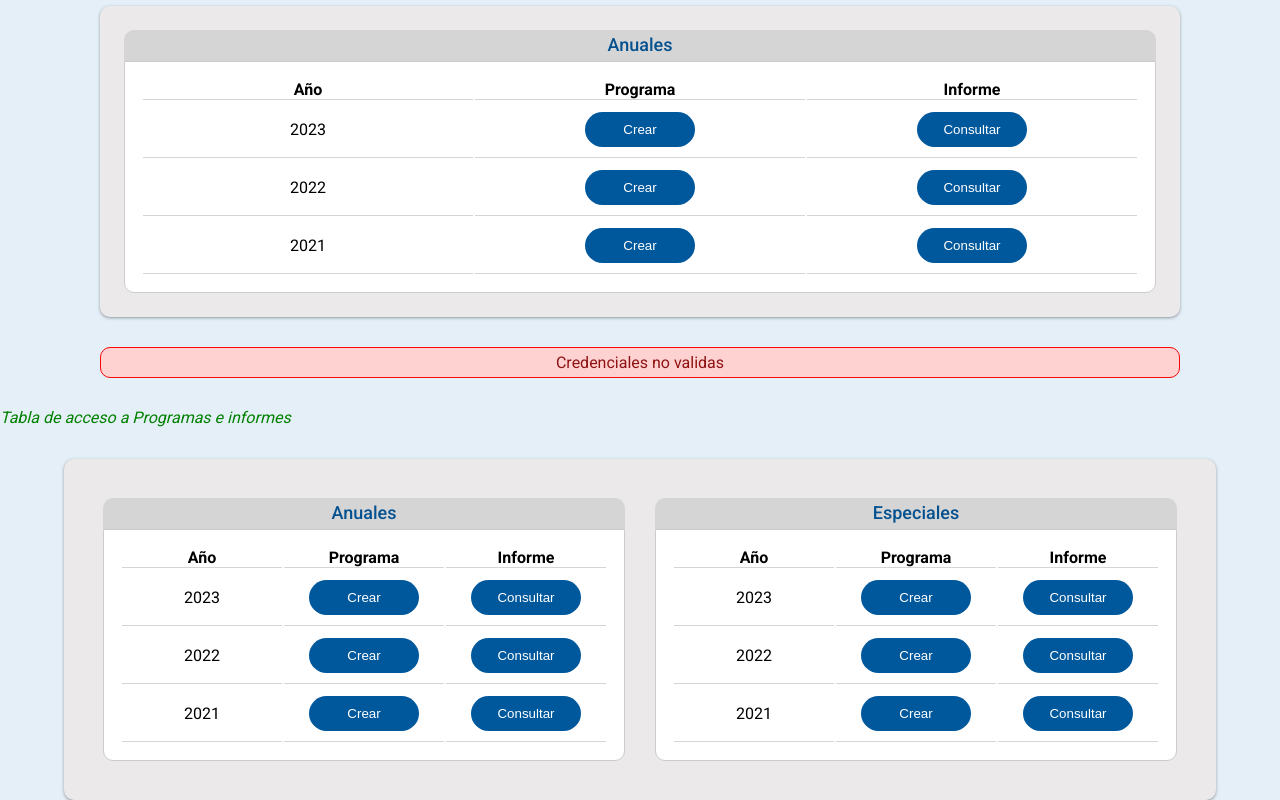
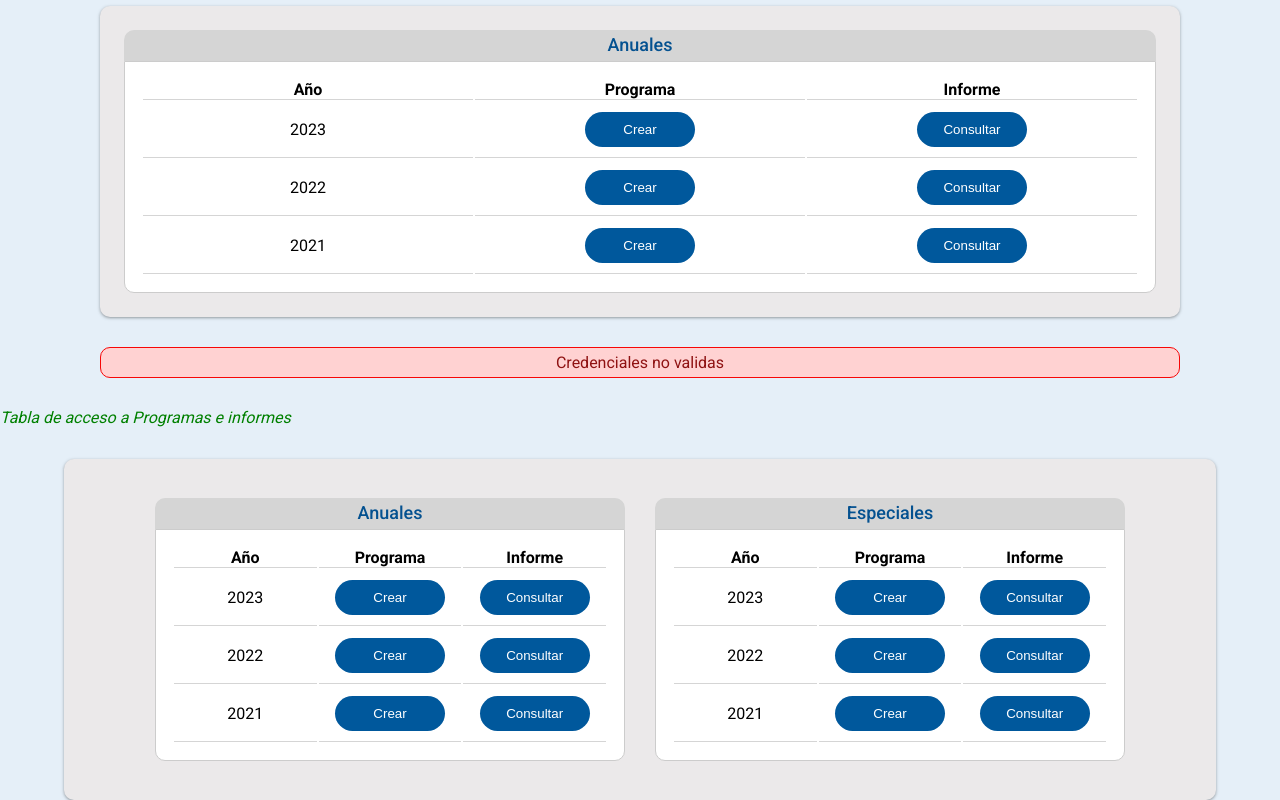
Before and after one commit to Eder-git/sipa, a plain HTML site: page index.html in a window 1280 px wide. Shown: the part 1115-1915 px from the top of the page. Drawn offline with Linux system fonts and the light colour scheme.

Commit message:
estilos cajas

```diff
--- a/estilo.css
+++ b/estilo.css
@@ -241,15 +241,14 @@ font-style: italic;}
     font-size: var(--texto);
 }
 
-.bloque__2columnas{
-    display: flex;
-    flex-wrap: wrap;
-    align-items: center;
-
+.bloque__2columnas {
+	display: flex;
+	flex-wrap: wrap;
+	justify-content: center;
 }
 
 .bloque__2columnas .caja{
-        width: 50%;
+        width: 500px;
         padding: 15px;
 
 }
```
